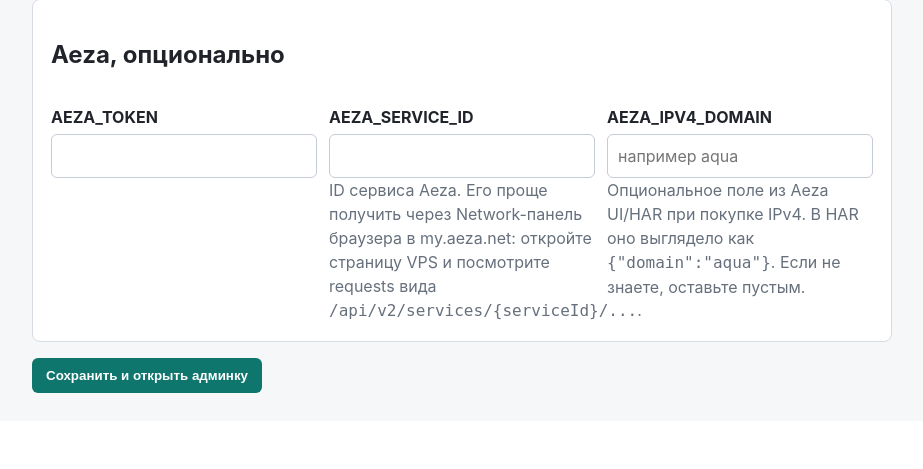
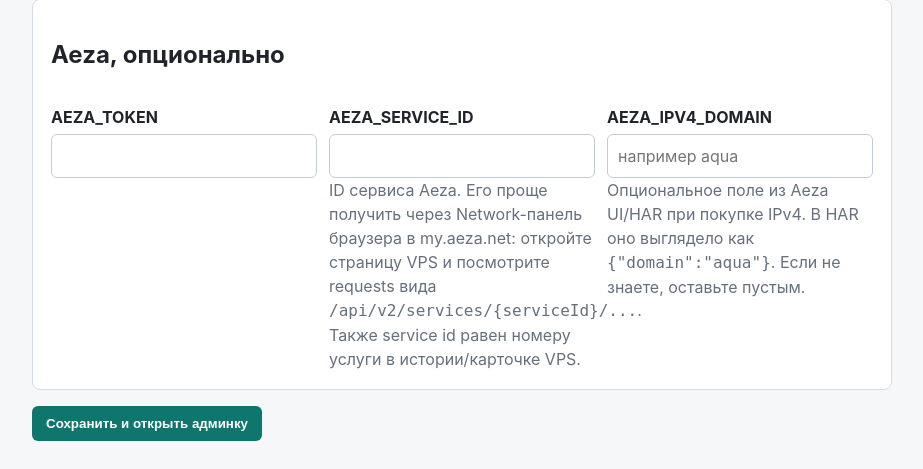
Before and after one commit to nevrozzkie/AutoVPN, a FastAPI app: page /setup in a window 1280 px wide. Shown: the part 807-1276 px from the top of the page, without its empty margins (178-1101 px from the left). Before the commit the page ends 1200 px from the top, so only its background shows below. Run offline with FastAPI, Linux system fonts and the light colour scheme; data comes from the database, SQL or seed files in the repository; data that the repository does not hold is empty.

Commit message:
Clarify Aeza service id

```diff
--- a/app/templates/setup.html
+++ b/app/templates/setup.html
@@ -136,7 +136,7 @@
             <div>
               <label for="aeza_service_id_value">AEZA_SERVICE_ID</label>
               <input id="aeza_service_id_value" name="aeza_service_id_value" value="{{ aeza_service_id }}">
-              <span class="muted">ID сервиса Aeza. Его проще получить через Network-панель браузера в my.aeza.net: откройте страницу VPS и посмотрите requests вида <code>/api/v2/services/{serviceId}/...</code>.</span>
+              <span class="muted">ID сервиса Aeza. Его проще получить через Network-панель браузера в my.aeza.net: откройте страницу VPS и посмотрите requests вида <code>/api/v2/services/{serviceId}/...</code>. Также service id равен номеру услуги в истории/карточке VPS.</span>
             </div>
             <div>
               <label for="aeza_ipv4_domain_value">AEZA_IPV4_DOMAIN</label>
```
Also changed, not shown: README.md.
